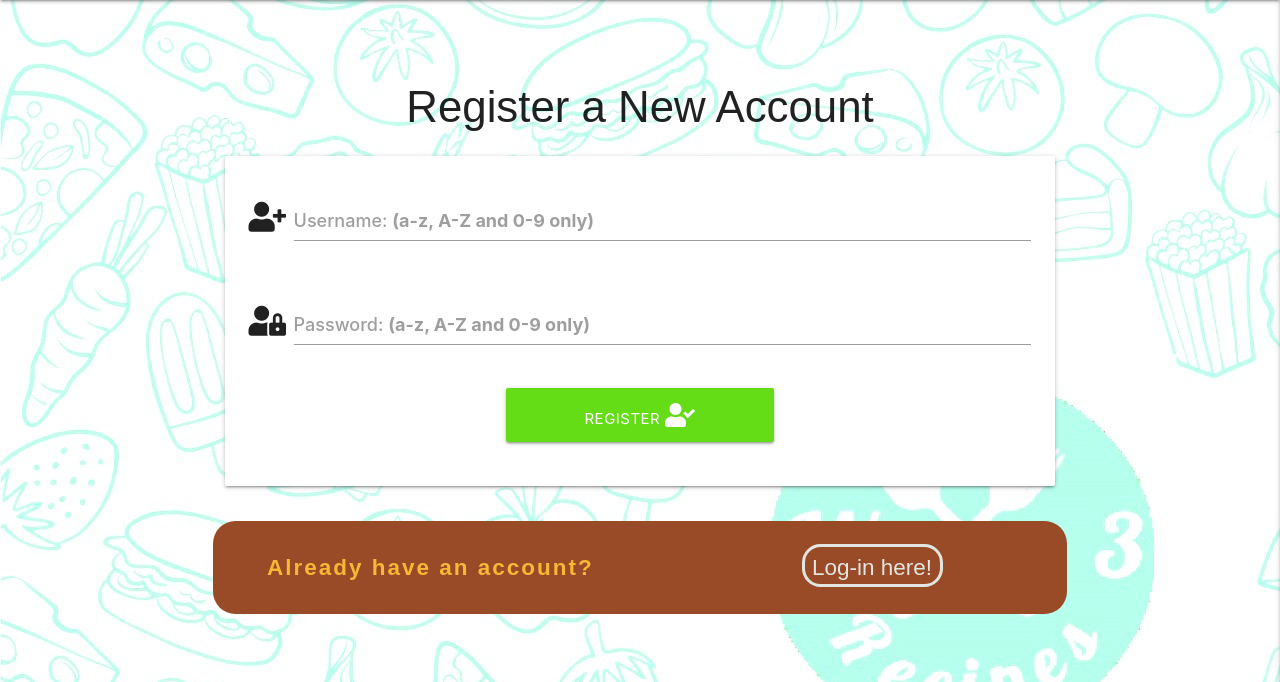
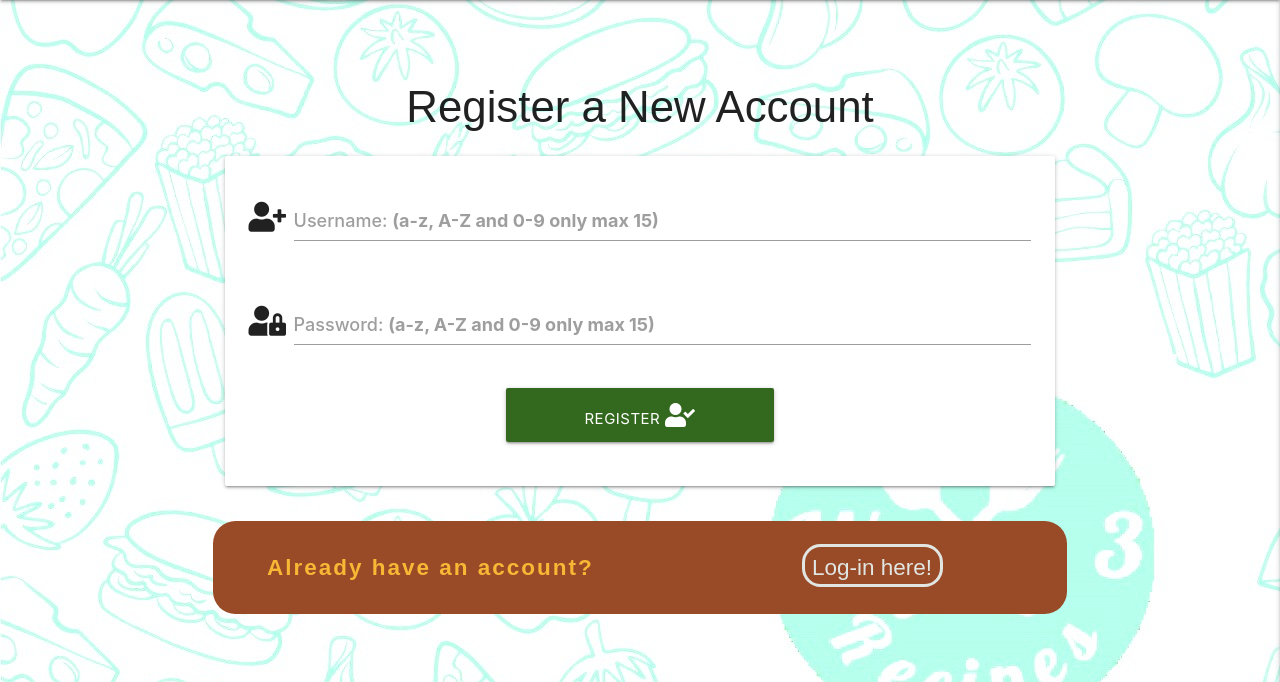
Before and after one commit to GazzaJ/CI-MS3-W3Recipes, a Flask app: page /register in a window 1280 px wide. Shown: the part 64-746 px from the top of the page. Run offline with Flask 2, Linux system fonts and the light colour scheme; some libraries are stand-ins or nearby versions; some web fonts are replaced.

Commit message:
Change Sign-up Button colour to match website

```diff
--- a/app.py
+++ b/app.py
@@ -581,5 +581,5 @@ if __name__ == '__main__':
     app.run(
         host=os.environ.get('IP'),
         port=int(os.environ.get('PORT')),
-        debug=True)
+        debug=False)
     profanity.load_censor_words()
--- a/templates/register.html
+++ b/templates/register.html
@@ -13,7 +13,7 @@
                     <input id="username" name="username" type="text" minlength="5"
                     maxlength="15" pattern="^[a-zA-Z0-9]{5,15}$" class="validate" required>
                     <label class="reg" for="username"><strong>Username: </strong>
-                        <span class="combi">(a-z, A-Z and 0-9 only)</span>
+                        <span class="combi">(a-z, A-Z and 0-9 only max 15)</span>
                         <i></i>
                     </label>
                 </div>
@@ -25,13 +25,13 @@
                     <input id="password" name="password" type="password" minlength="5"
                     maxlength="15" pattern="^[a-zA-Z0-9]{5,15}$" class="validate" required>
                     <label class="reg" for="password"><strong>Password: </strong>
-                        <span class="combi">(a-z, A-Z and 0-9 only)</span>
+                        <span class="combi">(a-z, A-Z and 0-9 only max 15)</span>
                     </label>
                 </div>
             </div>
             <!-- Registration submission button -->
             <div class="row">
-                <button type="submit" class="col s12 m4 offset-m4 btn-large btn light-green accent-4">
+                <button type="submit" class="col s12 m4 offset-m4 btn-large btn light-green darken-4">
                     Register <i class="fas prefix fa-user-check" aria-hidden="true"></i>
                 </button>
             </div>
```
